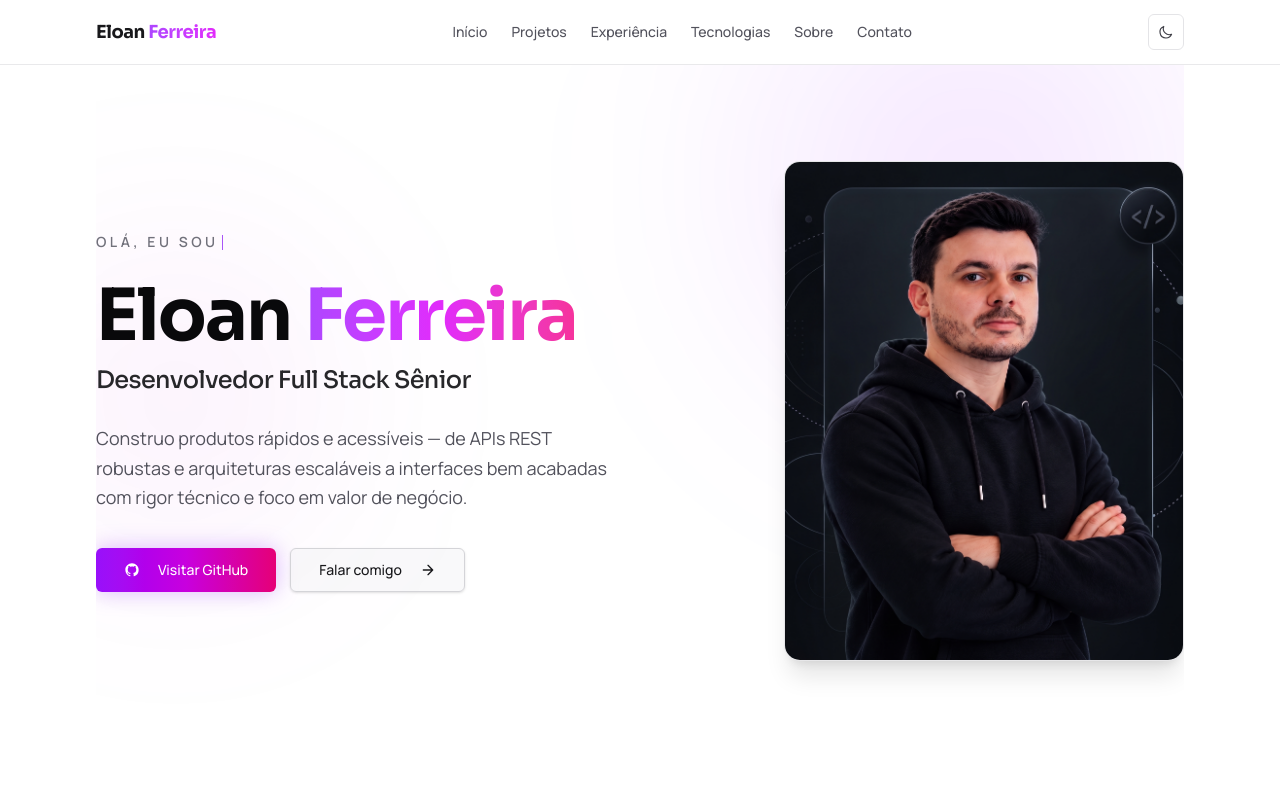
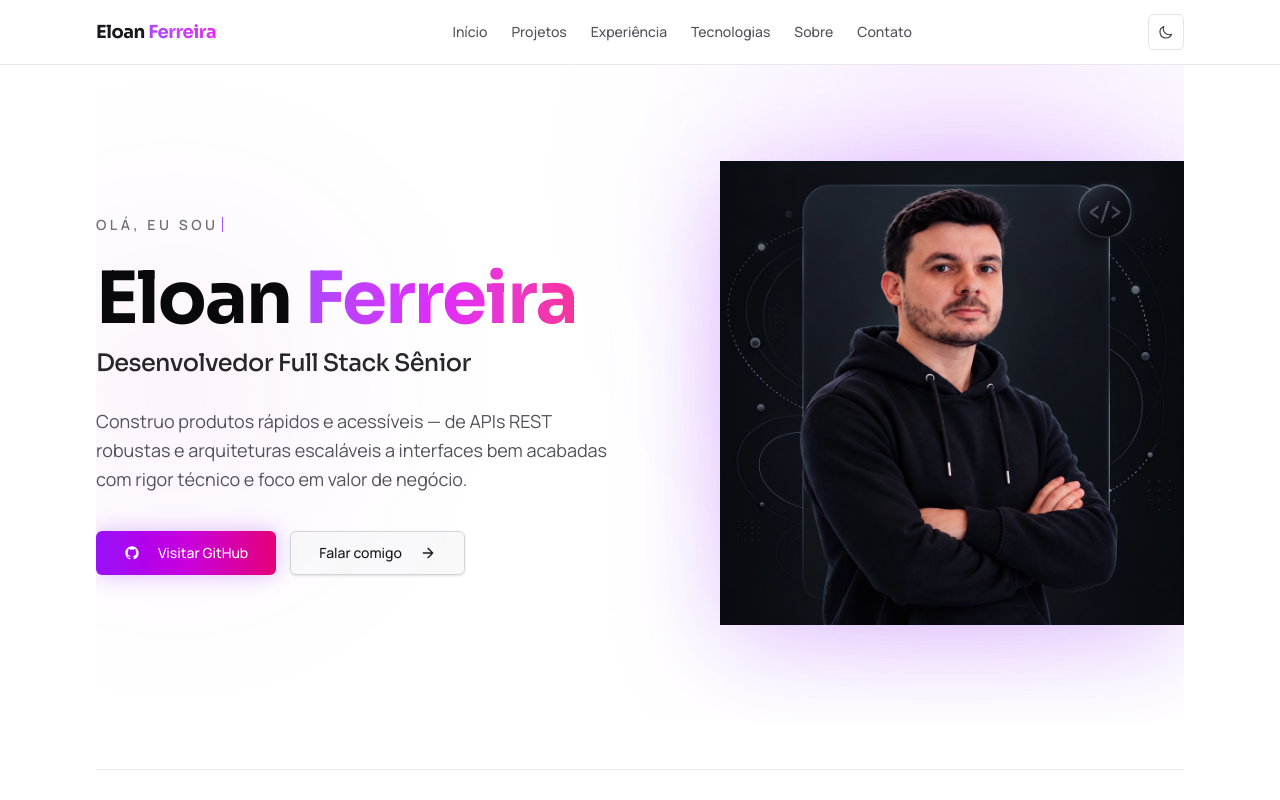
Before and after one commit to emffor/portfolio, a Next.js app: page / in a window 1280 px wide. Shown: the top 800 px of the page. Built offline with nearby package versions, Linux system fonts and the light colour scheme; no server answers.

Commit message:
style: atualizar tipografia e refinar layout da hero e exibição do avatar

```diff
--- a/src/components/layout/Header.tsx
+++ b/src/components/layout/Header.tsx
@@ -25,7 +25,7 @@ export function Header() {
         {/* Desktop Navigation */}
         <nav
           aria-label="Navegação Principal"
-          className="hidden md:flex items-center gap-6 text-sm font-medium text-zinc-600 dark:text-zinc-400"
+          className="hidden md:flex items-center gap-6 font-sans text-sm font-medium text-zinc-600 dark:text-zinc-400"
         >
           {NAVIGATION_ITEMS.map((item) => (
             <Link
--- a/src/components/sections/Hero.tsx
+++ b/src/components/sections/Hero.tsx
@@ -21,8 +21,8 @@ export function Hero() {
 
       <div className="grid items-center gap-10 lg:grid-cols-[1.1fr_0.9fr] lg:gap-14">
         <div className="space-y-6 sm:space-y-7">
-          <div className="inline-flex items-center text-xs sm:text-sm font-semibold uppercase tracking-[0.25em] text-zinc-500 dark:text-zinc-400">
-            <span>Olá, eu sou</span>
+          <div className="inline-flex items-center font-sans text-xs sm:text-sm font-semibold uppercase tracking-[0.25em] text-zinc-500 dark:text-zinc-400">
+            <span>OLÁ, EU SOU</span>
             <span className="typing-cursor" aria-hidden="true" />
           </div>
 
@@ -33,12 +33,12 @@ export function Hero() {
                 Ferreira
               </span>
             </h1>
-            <p className="text-xl sm:text-2xl font-medium text-zinc-800 dark:text-zinc-200 tracking-tight font-display">
+            <p className="whitespace-nowrap text-xl sm:text-2xl font-medium text-zinc-800 dark:text-zinc-200 tracking-tight font-display">
               Desenvolvedor Full Stack Sênior
             </p>
           </div>
 
-          <p className="text-base sm:text-lg text-zinc-600 dark:text-zinc-300 leading-relaxed max-w-lg">
+          <p className="font-sans text-base sm:text-lg text-zinc-600 dark:text-zinc-300 leading-relaxed max-w-lg">
             Construo produtos rápidos e acessíveis — de APIs REST robustas e arquiteturas escaláveis a interfaces bem acabadas com rigor técnico e foco em valor de negócio.
           </p>
 
@@ -90,17 +90,23 @@ export function Hero() {
           </div>
         </div>
 
-        {/* Coluna da Direita: foto de perfil */}
-        <div className="relative flex justify-center lg:justify-end items-center py-6 lg:py-0">
-          <div className="relative w-full max-w-[340px] sm:max-w-[380px] lg:max-w-[400px] overflow-hidden rounded-2xl border border-zinc-200/80 bg-zinc-100 shadow-xl shadow-zinc-950/10 dark:border-white/10 dark:bg-zinc-900 dark:shadow-black/40">
+        {/* Coluna da Direita: showcase do avatar sem moldura externa */}
+        <div className="relative flex justify-center items-center py-6 lg:py-0">
+          {/* Glow difuso de fundo */}
+          <div
+            aria-hidden="true"
+            className="pointer-events-none absolute inset-[12%] -z-10 rounded-full bg-purple-600/30 blur-3xl dark:bg-purple-600/40"
+          />
+
+          {/* Arte do perfil (sem .avatar-frame redundante) */}
+          <div className="relative w-full max-w-[380px] sm:max-w-[440px] lg:max-w-[480px]">
             <Image
               src="/assets/avatar-eloan.png"
               alt="Eloan Ferreira - Desenvolvedor Full Stack Sênior"
               width={1254}
               height={1254}
               priority
-              sizes="(max-width: 640px) 340px, (max-width: 1024px) 380px, 400px"
-              className="w-full h-auto object-cover aspect-[4/5]"
+              className="w-full h-auto object-contain drop-shadow-[0_20px_50px_rgba(168,85,247,0.35)]"
             />
           </div>
         </div>
--- a/src/components/ui/Button.tsx
+++ b/src/components/ui/Button.tsx
@@ -30,7 +30,7 @@ export function Button({
   ...props
 }: ButtonProps) {
   const baseStyles =
-    "inline-flex items-center justify-center font-medium rounded-md transition-all duration-200 focus-visible:outline-none focus-visible:ring-2 focus-visible:ring-zinc-900 dark:focus-visible:ring-zinc-100 focus-visible:ring-offset-2 disabled:opacity-50 disabled:pointer-events-none active:scale-[0.98]";
+    "inline-flex items-center justify-center font-sans font-medium rounded-md transition-all duration-200 focus-visible:outline-none focus-visible:ring-2 focus-visible:ring-zinc-900 dark:focus-visible:ring-zinc-100 focus-visible:ring-offset-2 disabled:opacity-50 disabled:pointer-events-none active:scale-[0.98]";
 
   const sizeStyles = {
     sm: "text-xs px-3 py-1.5 gap-1.5",
```
